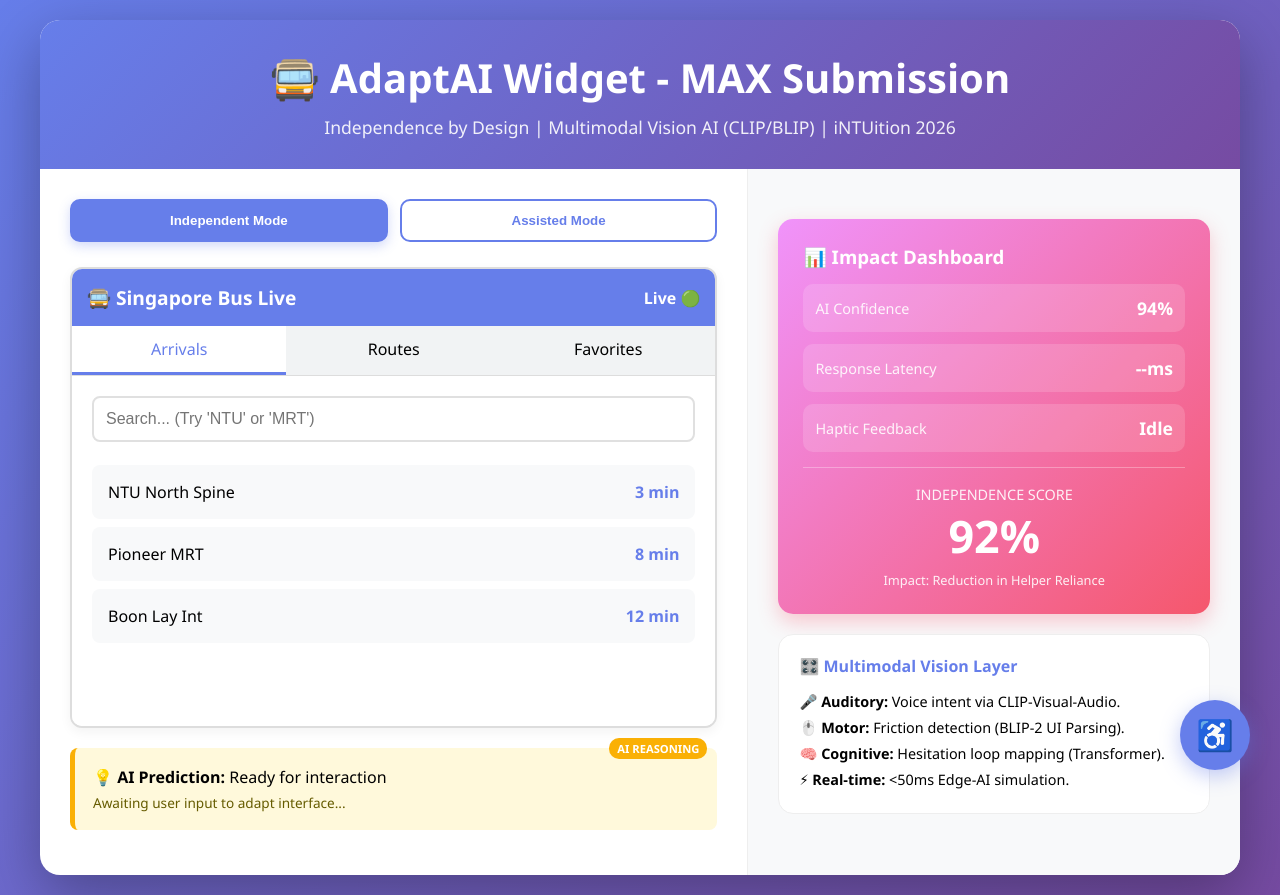
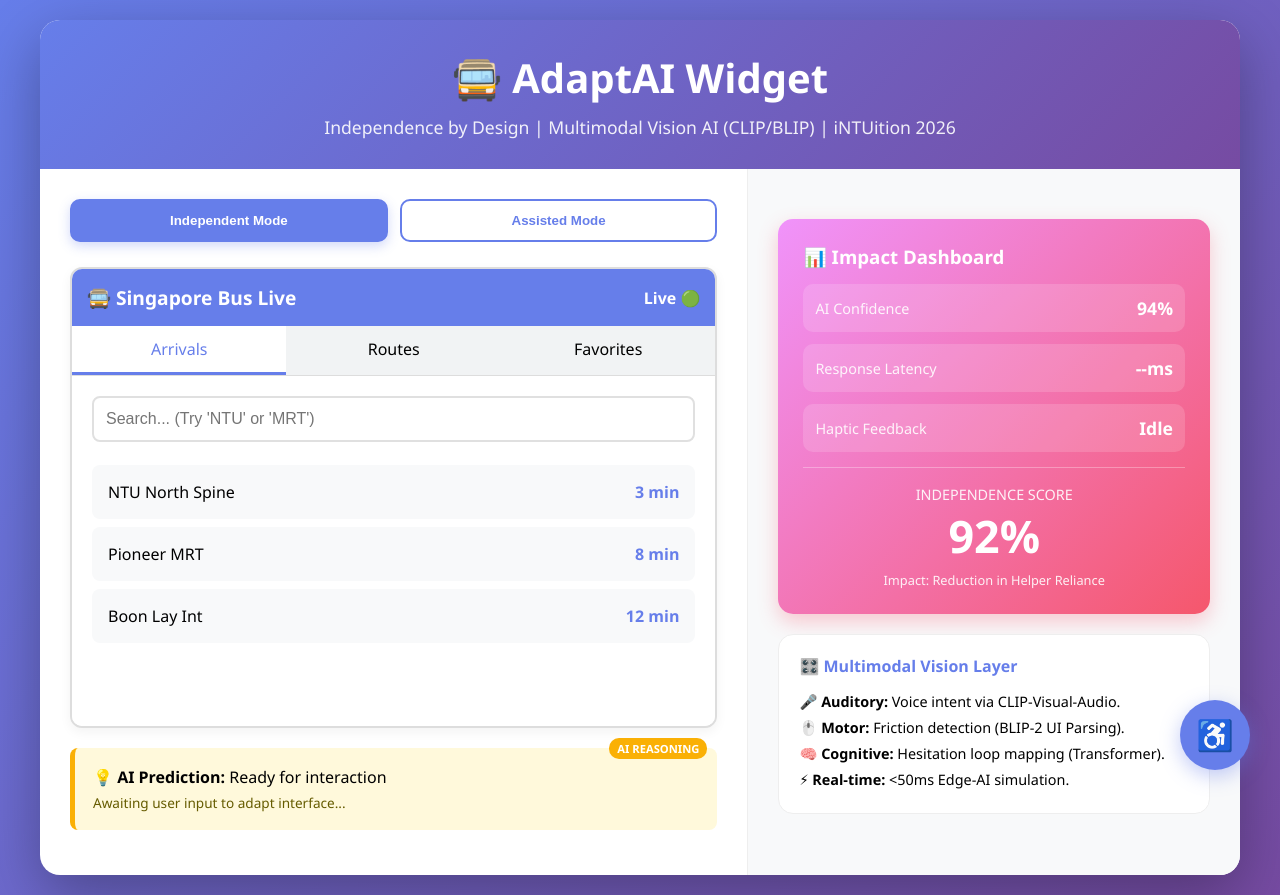
Before and after one commit to Yersinieas/adaptai-intuition2026, a plain HTML site: page index.html in a window 1280 px wide. Drawn offline with Linux system fonts and the light colour scheme.

Commit message:
Update index.html

```diff
--- a/index.html
+++ b/index.html
@@ -73,7 +73,7 @@
 <body onclick="trackHesitation(event)">
     <div class="demo-container" id="mainContainer">
         <div class="header">
-            <h1>🚍 AdaptAI Widget - MAX Submission</h1>
+            <h1>🚍 AdaptAI Widget</h1>
             <p>Independence by Design | Multimodal Vision AI (CLIP/BLIP) | iNTUition 2026</p>
         </div>
 
```
